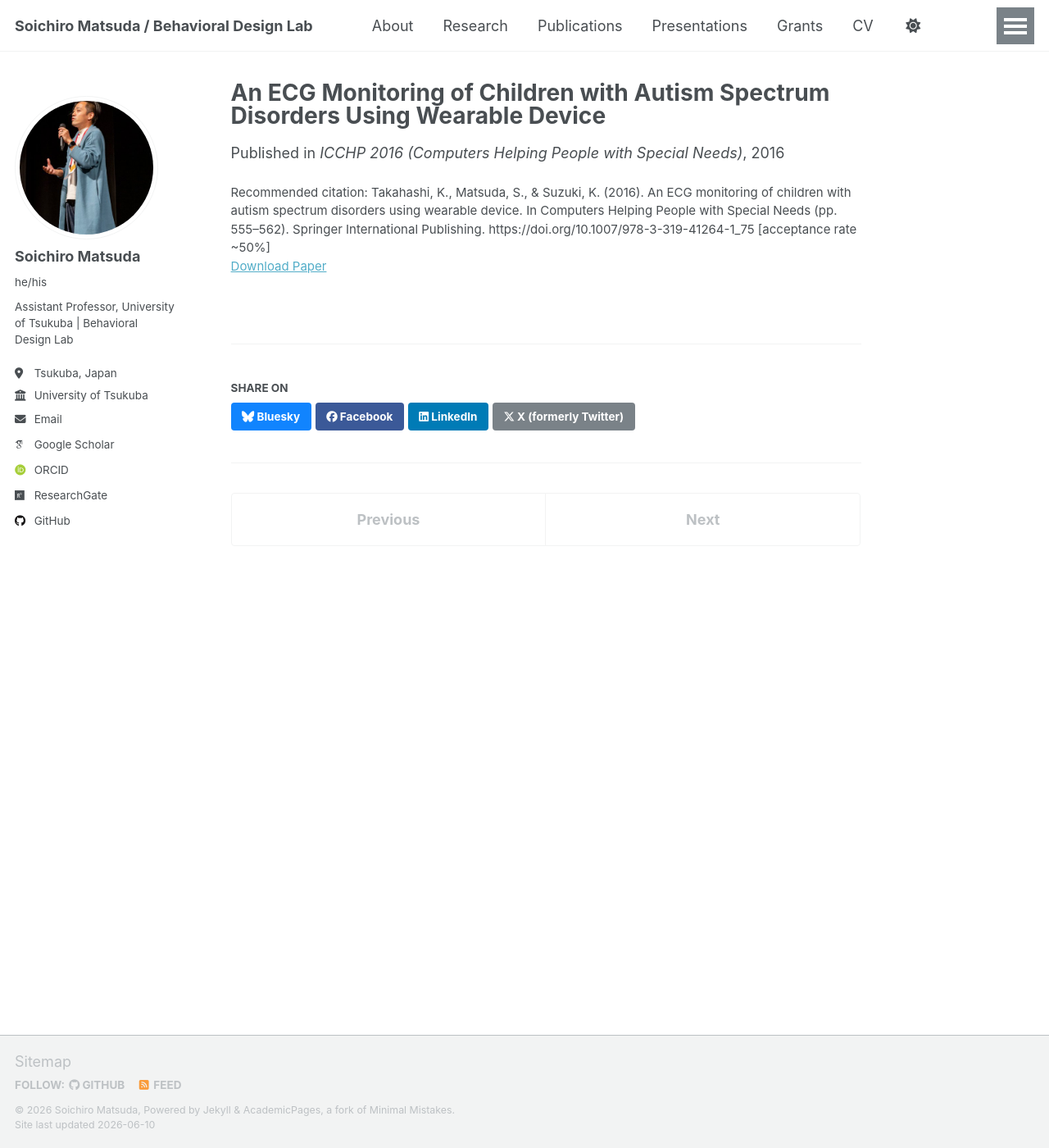
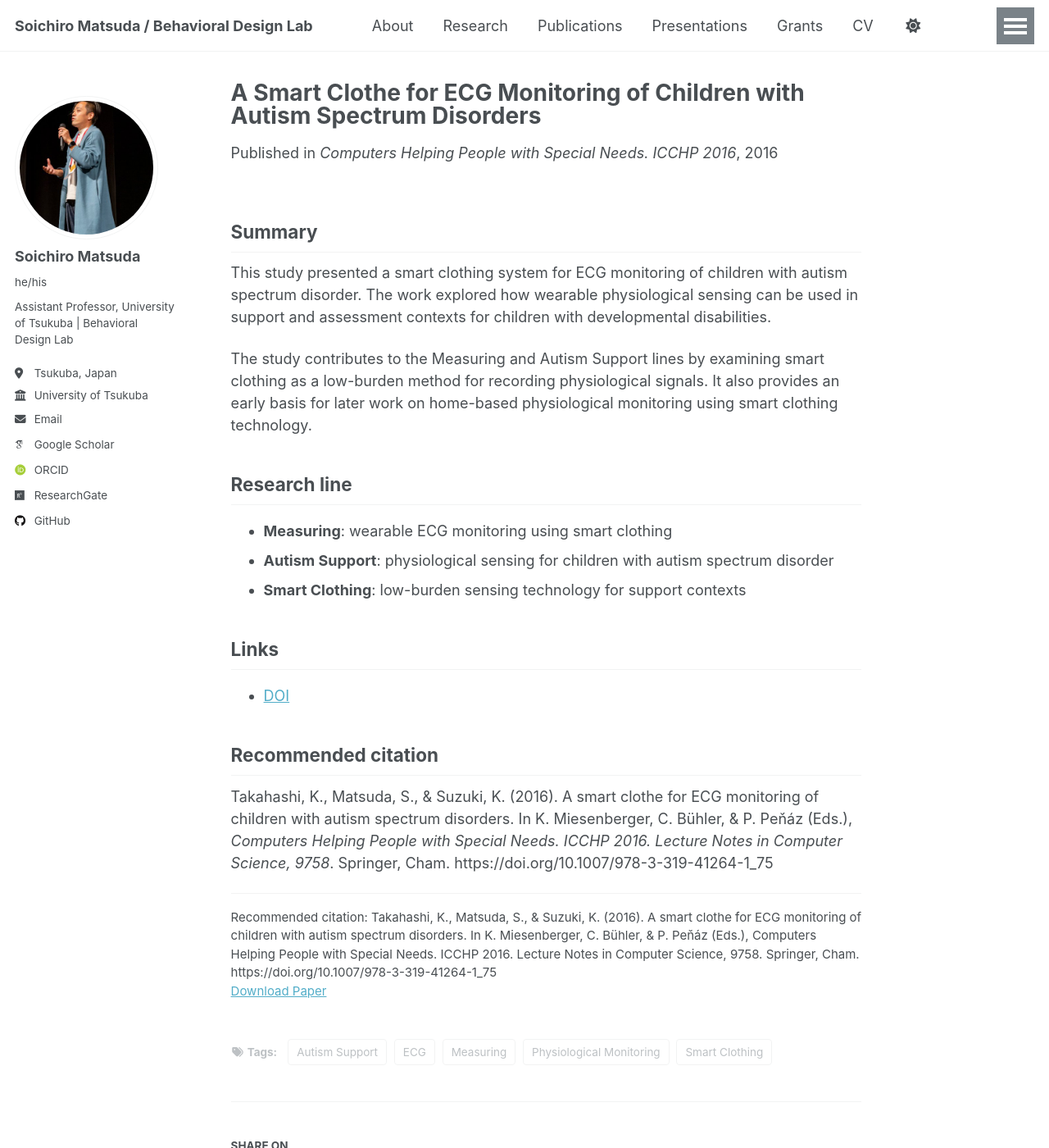
Before and after one commit to BehavioralDesignerMatsuda/BehavioralDesignerMatsuda.github.io, a Jekyll site: the page built from _publications/2016-ICCHP.md, in a window 1280 px wide and 1400 px high. Shown: the whole window at 82% size. Built offline with Jekyll 4.4.1, drawn with Linux system fonts in a browser that asks for light colours; some web fonts are replaced; a script that is not in the unit is left out.

Commit message:
Update 2016-ICCHP.md

```diff
--- a/_publications/2016-ICCHP.md
+++ b/_publications/2016-ICCHP.md
@@ -1,10 +1,43 @@
 ---
-title: "An ECG Monitoring of Children with Autism Spectrum Disorders Using Wearable Device"
+title: 'A Smart Clothe for ECG Monitoring of Children with Autism Spectrum Disorders'
 collection: publications
-date: 2016-07-06   # 実際の発行日が分かれば修正してください
-venue: "ICCHP 2016 (Computers Helping People with Special Needs)"
+date: 2016-07-06
+venue: 'Computers Helping People with Special Needs. ICCHP 2016'
 category: conferences
-paperurl: "https://doi.org/10.1007/978-3-319-41264-1_75"
-citation: "Takahashi, K., Matsuda, S., & Suzuki, K. (2016). An ECG monitoring of children with autism spectrum disorders using wearable device. In Computers Helping People with Special Needs (pp. 555–562). Springer International Publishing. https://doi.org/10.1007/978-3-319-41264-1_75 [acceptance rate ~50%]"
-excerpt: "This paper demonstrates wearable ECG monitoring for children with ASD, showing how physiological sensing can inform HCI approaches to behavior tracking and intervention design."
+
+paperurl: 'https://doi.org/10.1007/978-3-319-41264-1_75'
+doi: 'https://doi.org/10.1007/978-3-319-41264-1_75'
+
+citation: 'Takahashi, K., Matsuda, S., & Suzuki, K. (2016). A smart clothe for ECG monitoring of children with autism spectrum disorders. In K. Miesenberger, C. Bühler, & P. Peňáz (Eds.), Computers Helping People with Special Needs. ICCHP 2016. Lecture Notes in Computer Science, 9758. Springer, Cham. https://doi.org/10.1007/978-3-319-41264-1_75'
+
+tags:
+
+- Measuring
+- Autism Support
+- Smart Clothing
+- ECG
+- Physiological Monitoring
+
+## excerpt: ''
 ---
+## Summary
+
+This study presented a smart clothing system for ECG monitoring of children with autism spectrum disorder. The work explored how wearable physiological sensing can be used in support and assessment contexts for children with developmental disabilities.
+
+The study contributes to the Measuring and Autism Support lines by examining smart clothing as a low-burden method for recording physiological signals. It also provides an early basis for later work on home-based physiological monitoring using smart clothing technology.
+
+## Research line
+
+- **Measuring**: wearable ECG monitoring using smart clothing
+- **Autism Support**: physiological sensing for children with autism spectrum disorder
+- **Smart Clothing**: low-burden sensing technology for support contexts
+
+## Links
+
+- [DOI](https://doi.org/10.1007/978-3-319-41264-1_75)
+
+## Recommended citation
+
+Takahashi, K., Matsuda, S., & Suzuki, K. (2016). A smart clothe for ECG monitoring of children with autism spectrum disorders. In K. Miesenberger, C. Bühler, & P. Peňáz (Eds.), *Computers Helping People with Special Needs. ICCHP 2016. Lecture Notes in Computer Science, 9758*. Springer, Cham. https://doi.org/10.1007/978-3-319-41264-1_75
+
+---
```
